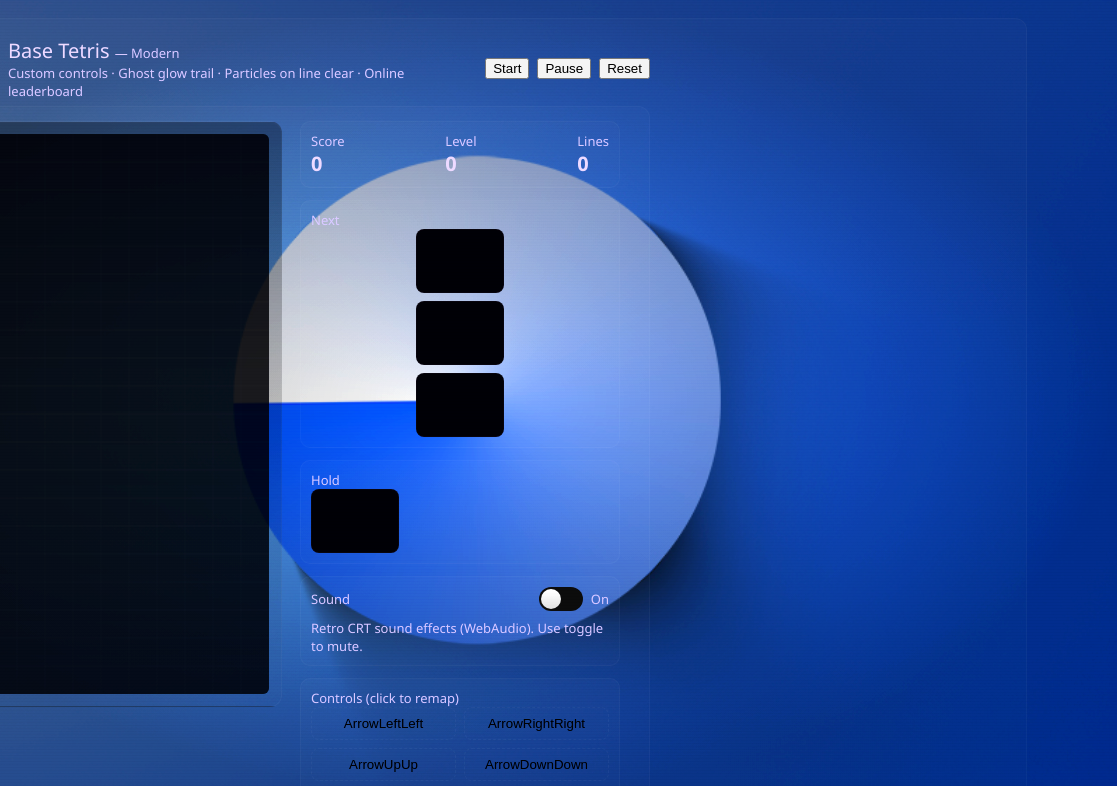
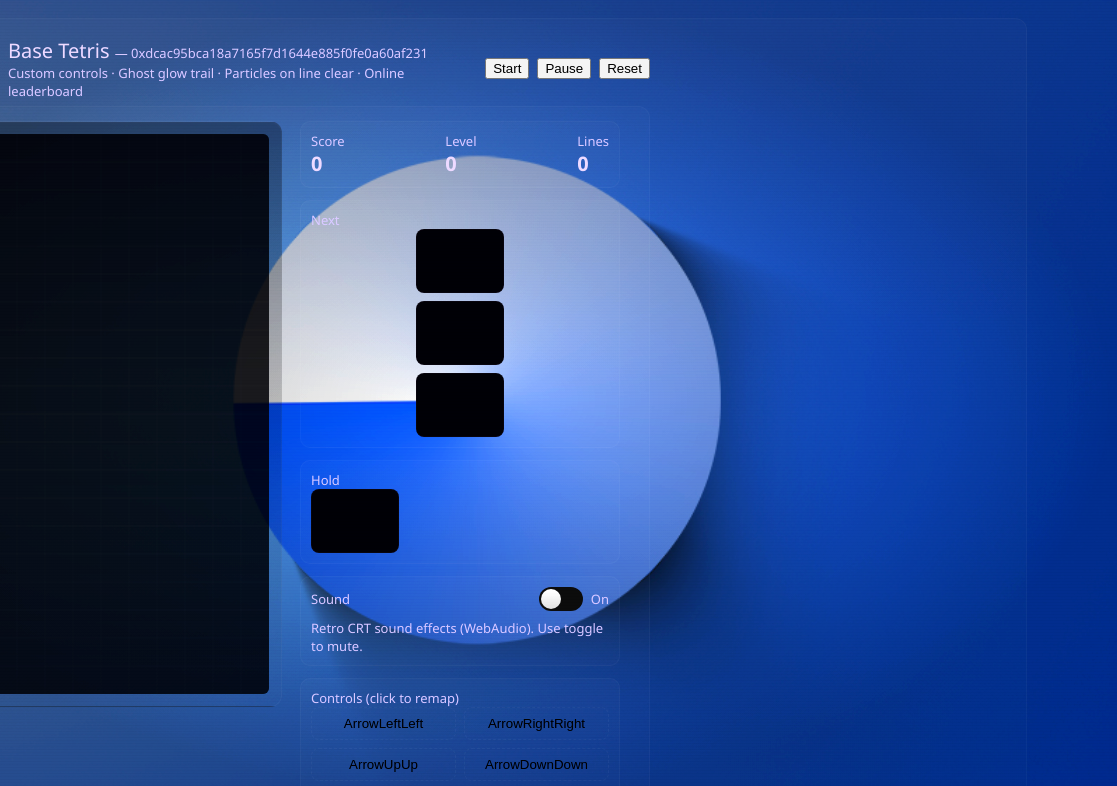
Before and after one commit to basetetris/basetetris, a plain HTML site: page index.html in a window 1280 px wide. Shown: the top 786 px of the page, 163-1280 px from the left. Drawn offline with Linux system fonts and the light colour scheme.

Commit message:
Update index.html

```diff
--- a/index.html
+++ b/index.html
@@ -93,7 +93,7 @@ kbd{background:#14041a;padding:4px 6px;border-radius:6px;border:1px solid rgba(2
       <div class="brand">
         <img src="logo.png" width="50" class="logo-img">
         <div>
-          <div class="title">Base Tetris <span class="small">— Modern</span></div>
+          <div class="title">Base Tetris <span class="small">— 0xdcac95bca18a7165f7d1644e885f0fe0a60af231</span></div>
           <div class="small">Custom controls · Ghost glow trail · Particles on line clear · Online leaderboard</div>
         </div>
       </div>
```
